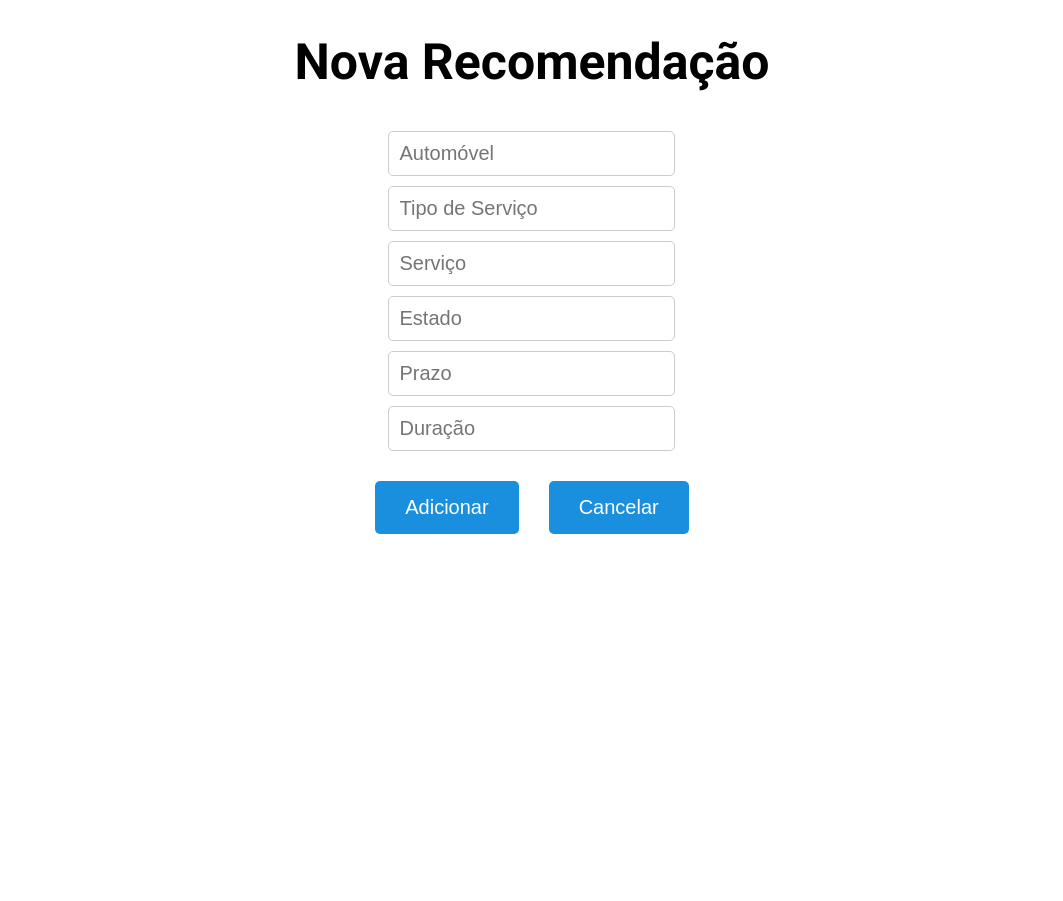
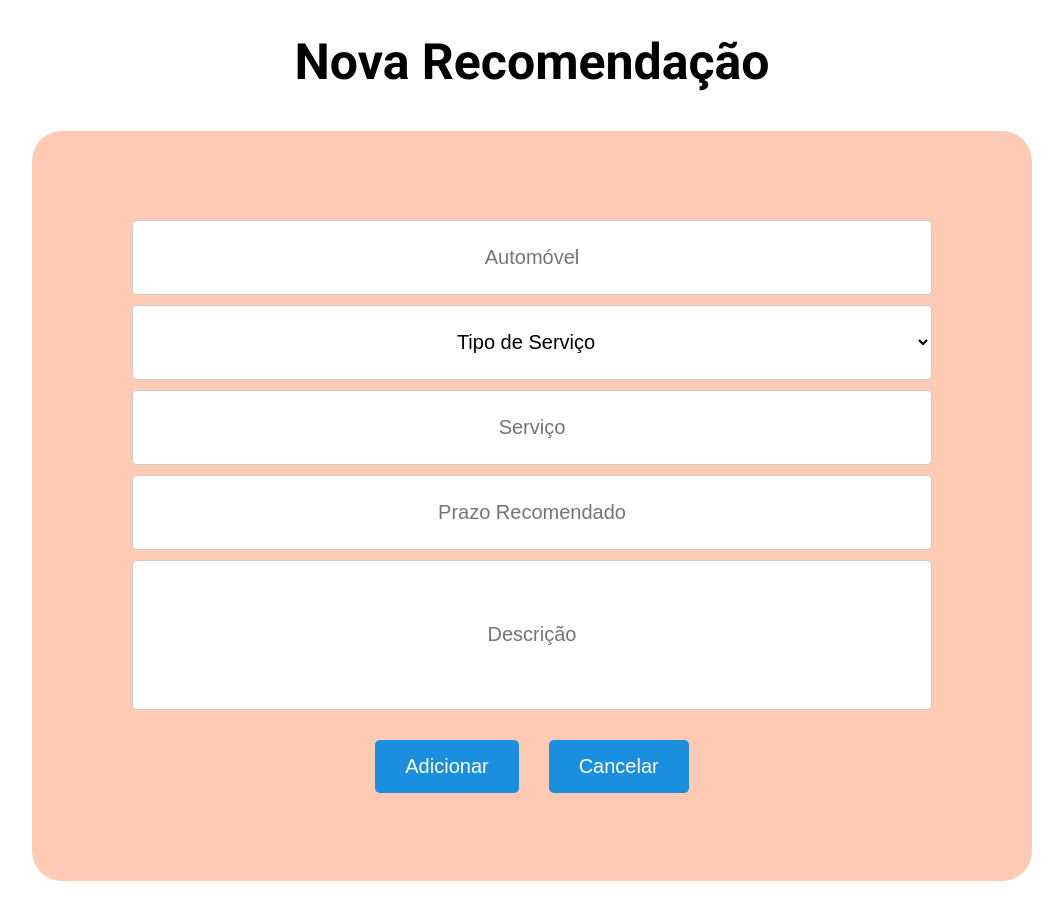
Before and after one commit to LordVader626/IPM, a Vue app in the folder esideal/: page /recommendations in a window 1280 px wide. Shown: the part 502-1403 px from the top of the page, without its empty margins (108-1171 px from the left). Before the commit the page ends 1056 px from the top, so only its background shows below. Built offline with nearby package versions, Linux system fonts and the light colour scheme; no server answers; data requests are answered from the project's data file.

Commit message:
Recomendations

```diff
--- a/esideal/src/pages/RecommendationForm.vue
+++ b/esideal/src/pages/RecommendationForm.vue
@@ -2,21 +2,30 @@
     <div class="recommendation-form">
       <h1 id="title">Nova Recomendação</h1>
       <!-- Recommendation form fields -->
+      <div class="inputWindow">
         <input type="text" v-model="newRecommendation.automovel" placeholder="Automóvel" required>
-      <input type="text" v-model="newRecommendation.tipo" placeholder="Tipo de Serviço" required>
+        <select v-model="newRecommendation.tipo" required>
+          <option value="" disabled selected>Tipo de Serviço</option>
+          <option value="gasolina">Gasolina</option>
+          <option value="gasoleo">Gasóleo</option>
+          <option value="eletrico">Elétrico</option>
+          <option value="hibrido">Híbrido</option>
+        </select>
         <input type="text" v-model="newRecommendation.nome" placeholder="Serviço" required>
-      <input type="text" v-model="newRecommendation.estado" placeholder="Estado" required>
-      <input type="text" v-model="newRecommendation.prazo" placeholder="Prazo" required>
-      <input type="text" v-model="newRecommendation.duracao" placeholder="Duração" required>
+        <input type="text" v-model="newRecommendation.prazo" placeholder="Prazo Recomendado" required>
+        <input type="text" v-model="newRecommendation.descricao" id="descricao" placeholder="Descrição" required>
         <div>
           <!-- Submit and Cancel buttons -->
           <button @click="submitForm">Adicionar</button>
           <button @click="cancelForm">Cancelar</button>
         </div>
       </div>
+    </div>
   </template>
 
   <script>
+  import axios from 'axios';
+
   export default {
     data() {
       return {
@@ -24,13 +33,28 @@
           automovel: "",
           tipo: "",
           nome: "",
-          estado: "",
           prazo: "",
-          duracao: ""
+          descricao: ""
         }
       };
     },
     methods: {
+      fetchService(serviceId) {
+            axios.get(`http://localhost:3002/services/${serviceId}`)
+            .then(response => {
+                console.log('Service Data:', response.data);
+                // Check if the response contains data
+                if (response.data) {
+                  const service = response.data;
+                  this.newRecommendation.automovel = service.vehicleId;
+                } else {
+                  console.error('No data found for service ID:', serviceId);
+                }
+            })
+            .catch(error => {
+                console.error('Error fetching service data:', error);
+            });
+        },
       submitForm() {
         // Emit an event with the new recommendation data
         this.$emit("add-recommendation", this.newRecommendation);
@@ -38,12 +62,11 @@
             automovel: "",
              tipo: "",
              nome: "",
-             estado: "",
              prazo: "",
-             duracao: ""
+             descricao: ""
          };
         // Navigate back to the main recommendation page
-        this.$router.push("/recommendations");
+        this.$router.push("/recommendations"); // /services/idServico
 
       },
       cancelForm() {
@@ -52,6 +75,11 @@
           this.$router.push("/recommendations");
         }
       }
+    },
+    created() {
+        const urlParts = window.location.href.split('/');
+        const serviceId = urlParts[urlParts.length - 1];
+        this.fetchService(serviceId);
     }
   };
   </script>
@@ -71,10 +99,29 @@
 
 input[type="text"] {
   margin-bottom: 10px;
-  padding: 10px;
+  padding: 15px;
   font-size: 20px;
   border: 1px solid #ccc;
   border-radius: 5px;
+  height: 10%;
+  width: 80%;
+  text-align: center;
+}
+
+#descricao {
+  height: 20%;
+}
+
+select {
+  margin-bottom: 10px;
+  padding: 15px;
+  font-size: 20px;
+  border: 1px solid #ccc;
+  border-radius: 5px;
+  background-color: white;
+  width: 80%;
+  height: 10%;
+  text-align: center;
 }
 
 button {
@@ -88,11 +135,22 @@ button {
   border-radius: 5px;
   cursor: pointer;
   font-size: 20px;
-  transition: background-color 0.5s ease; /* Smooth transition effect */
+  transition: background-color 0.3s ease;
 }
 
 button:hover {
-  background-color: var(--color-orange); /* Change to orange on hover */
+  background-color: var(--color-orange);
+}
+
+.inputWindow {
+  display: flex;
+  flex-direction: column;
+  align-items: center;
+  justify-content: center;
+  background-color: var(--color-orange-light);
+  height: 750px;
+  width: 1000px;
+  border-radius: 30px;
 }
 
 </style>
--- a/esideal/src/pages/Service.vue
+++ b/esideal/src/pages/Service.vue
@@ -37,6 +37,7 @@
   export default {
     data() {
       return {
+        serviceId: 's',
         service: {}, // Define a single service object to store the data for the selected service
         serviceDefinitions: {}, // Define an empty object to store service definitions
         vehicleId: {},
@@ -46,6 +47,7 @@
 
     methods: {
         fetchService(serviceId) {
+            this.serviceId = serviceId;
             axios.get(`http://localhost:3002/services/${serviceId}`)
             .then(response => {
                 console.log('Service Data:', response.data);
@@ -158,10 +160,6 @@
                 console.error('Error fetching vehicle data:', error);
             });
         },
-
-
-
-
         confirmStartService() {
             const confirmed = window.confirm("Tem a certeza que deseja iniciar este serviço?");
             if (confirmed) {
@@ -193,7 +191,7 @@
             if (confirmed) {
                 // Logic to recommend new services
                 // Show a form or input box for the user to enter their recommendations
-                this.$router.push('/recommendations');
+                this.$router.push(`/services/recommendation/${this.serviceId}`);
             } else {
                 alert("Obrigado pela preferência!");
             }
--- a/esideal/src/router.js
+++ b/esideal/src/router.js
@@ -13,8 +13,8 @@ const router = createRouter({
     { path: '/login', component: Login },
     { path: '/services', component: ServiceList },
     { path: '/recommendations', component: Recommendations },
-    { path: '/recommendationform', component: RecommendationForm },
-    { path: '/services/:serviceId', component: () => import('./pages/Service.vue'), props: true }, // Dynamic route with serviceId param
+    { path: '/services/recommendation/:serviceId', component: RecommendationForm , props: true},
+    { path: '/services/:serviceId', component: () => import('./pages/Service.vue'), props: true },
     { path: '/:notFound(.*)', component: NotFound }
   ]
 });
```
Lines whose indentation alone changed are shown as unchanged.
